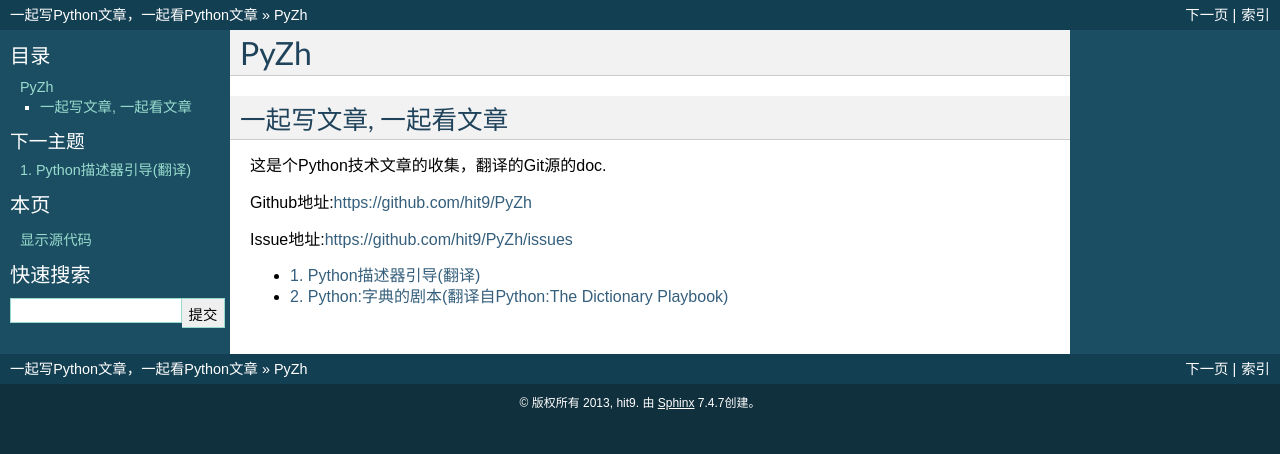
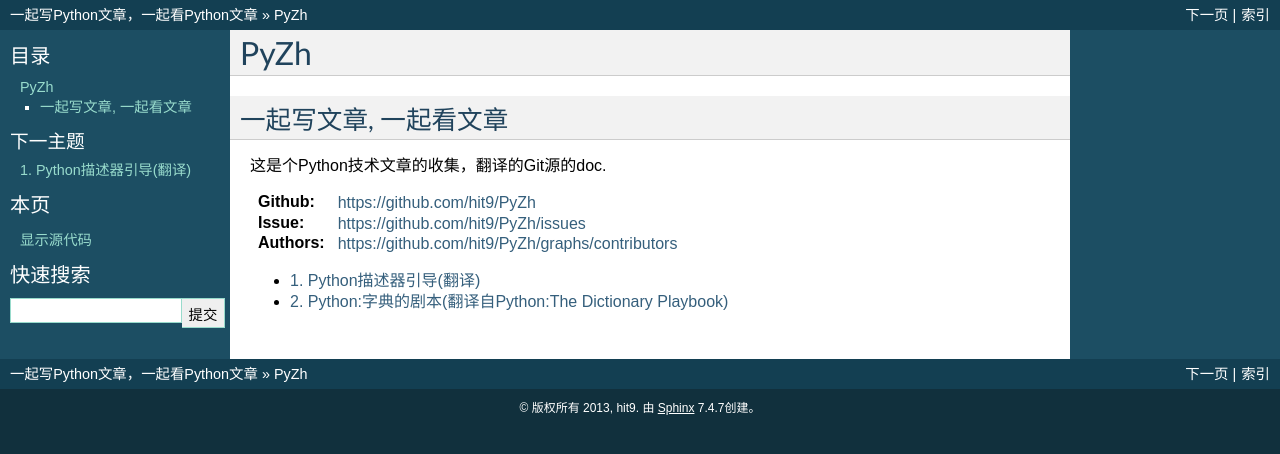
Before and after one commit to MrKiven/PyZh, a Sphinx documentation site: the page built from docs/index.rst, in a window 1280 px wide. Shown: the top 454 px of the page. Built offline with Sphinx 7.4.7, drawn with Linux system fonts in a browser that asks for light colours; comment, search, counter and statistics services are not loaded.

Commit message:
add head

```diff
--- a/docs/index.rst
+++ b/docs/index.rst
@@ -8,9 +8,9 @@
 
 这是个Python技术文章的收集，翻译的Git源的doc.
 
-Github地址:https://github.com/hit9/PyZh
-
-Issue地址:https://github.com/hit9/PyZh/issues
+:Github: https://github.com/hit9/PyZh
+:Issue: https://github.com/hit9/PyZh/issues
+:Authors: https://github.com/hit9/PyZh/graphs/contributors
 
 .. toctree::
     :maxdepth: 1
```
